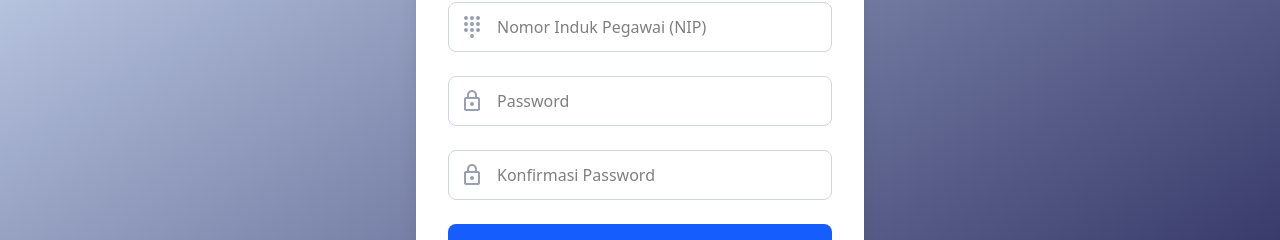
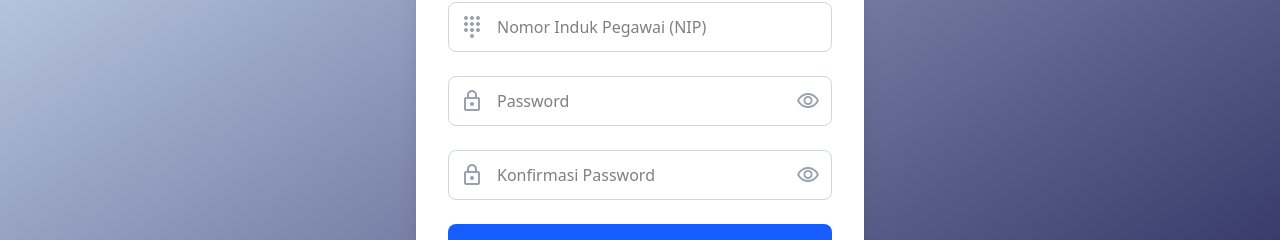
Before and after one commit to irfanifn/sisdiklat-project, a React (Vite) app in the folder frontend/: page /register in a window 1280 px wide. Shown: the part 275-515 px from the top of the page. Built offline with nearby package versions, Linux system fonts and the light colour scheme.

Commit message:
add password visible toggle on register

```diff
--- a/frontend/src/pages/Register.jsx
+++ b/frontend/src/pages/Register.jsx
@@ -6,6 +6,8 @@ import { baseUrl } from "../configs/constant.js";
 function Register() {
   const [nip, setNip] = useState("");
   const [password, setPassword] = useState("");
+  const [showPassword, setShowPassword] = useState(false);
+  const [showConfirmPassword, setShowConfirmPassword] = useState(false);
   const [confirmPassword, setConfirmPassword] = useState("");
   const [error, setError] = useState("");
   const [loading, setLoading] = useState(false);
@@ -73,7 +75,7 @@ function Register() {
 
           <div className="relative">
             <input
-              type="password"
+              type={showPassword ? "text" : "password"}
               placeholder="Password"
               className="w-full pl-12 pr-4 py-3 border border-gray-300 rounded-lg focus:outline-none focus:ring-2 focus:ring-blue-400 transition"
               value={password}
@@ -83,11 +85,20 @@ function Register() {
             <span className="material-symbols-rounded absolute left-3 top-1/2 transform -translate-y-1/2 text-gray-400 text-2xl">
               lock
             </span>
+            <button
+              type="button"
+              className="absolute right-3 top-7 transform -translate-y-1/2 text-gray-400 hover:text-gray-600"
+              onClick={() => setShowPassword(!showPassword)}
+            >
+              <span className="material-symbols-rounded text-xl">
+                {showPassword ? "visibility_off" : "visibility"}
+              </span>
+            </button>
           </div>
 
           <div className="relative">
             <input
-              type="password"
+              type={showConfirmPassword ? "text" : "password"}
               placeholder="Konfirmasi Password"
               className="w-full pl-12 pr-4 py-3 border border-gray-300 rounded-lg focus:outline-none focus:ring-2 focus:ring-blue-400 transition"
               value={confirmPassword}
@@ -97,6 +108,15 @@ function Register() {
             <span className="material-symbols-rounded absolute left-3 top-1/2 transform -translate-y-1/2 text-gray-400 text-2xl">
               lock
             </span>
+            <button
+              type="button"
+              className="absolute right-3 top-7 transform -translate-y-1/2 text-gray-400 hover:text-gray-600"
+              onClick={() => setShowConfirmPassword(!showConfirmPassword)}
+            >
+              <span className="material-symbols-rounded text-xl">
+                {showConfirmPassword ? "visibility_off" : "visibility"}
+              </span>
+            </button>
           </div>
 
           <button
```
